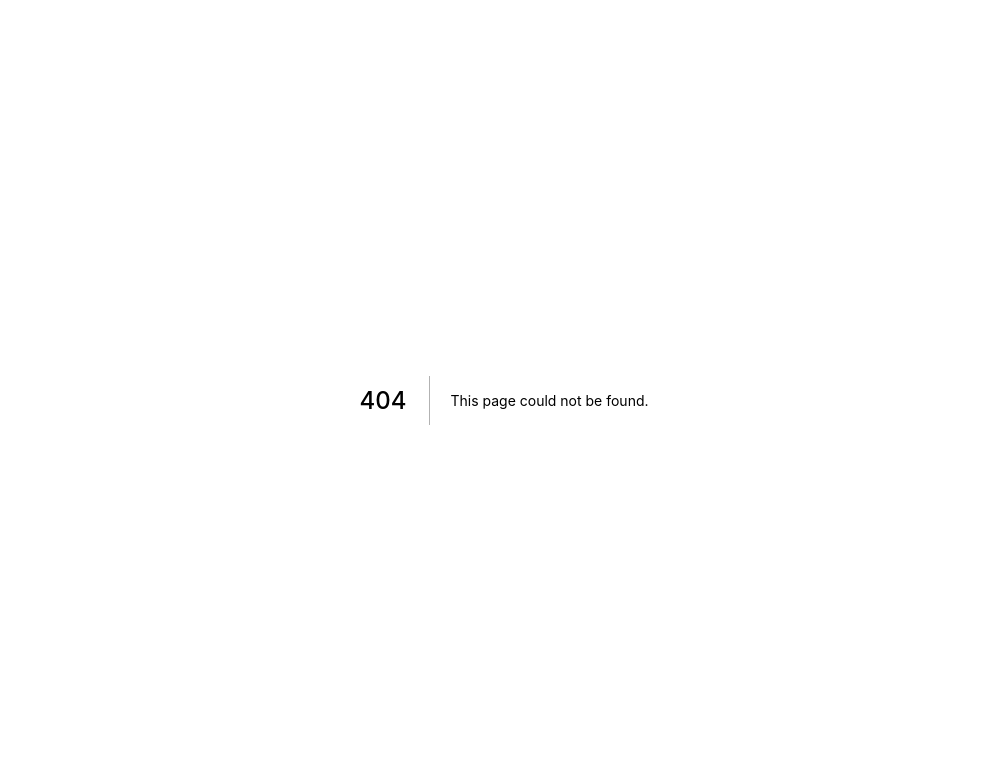
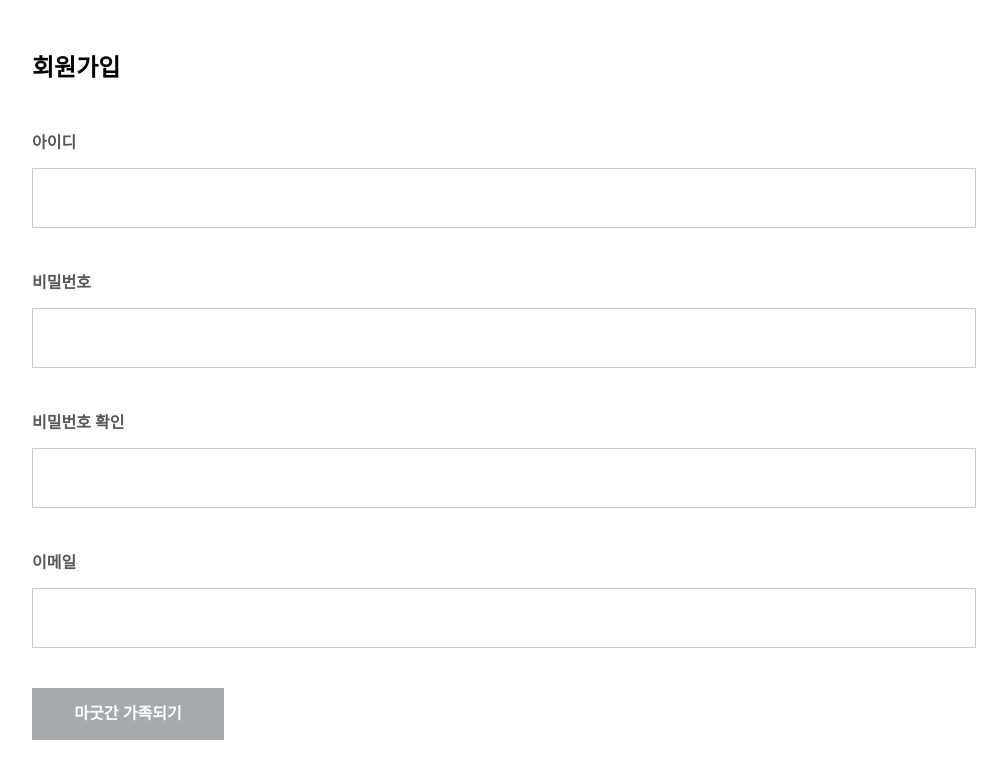
Before and after one commit to ProjectToStudy/magoodgan, a Next.js app in the folder frontend/: page /user/join in a window 1280 px wide. Before the commit this address had no page. Shown: the top 778 px of the page, without its empty margins (136-1143 px from the left). Built offline with nearby package versions, Linux system fonts and the light colour scheme; no server answers.

Commit message:
feat: 회원가입 초안 구현
회원가입 UI 구현
회원가입 input 유효성 검사 구현
회원가입 관련 상태관리 구현
회원가입 API 호출 구현

```diff
--- /dev/null
+++ b/frontend/components/user/Join.tsx
@@ -0,0 +1,74 @@
+import React from 'react';
+import { NextPage } from 'next';
+import { joinDuplicatedAPI } from '../../lib/api/auth';
+import useInput from '../../hooks/useInput';
+import styles from '../../styles/Join.module.scss';
+
+const duplicated = async (name: string, value:string) => {
+    try {
+        const res = await joinDuplicatedAPI({ [name]: value });
+        console.log(res);
+    } catch (e) {
+        console.log(e);
+    }
+};
+
+const validation = (name: string, value: string) => {
+    const idRegExp = /^[a-z][a-z0-9_]{2,19}$/;
+    const pwdRegExp = /^[a-z0-9]{4,}$/;
+    if (name === 'userId') {
+        if (idRegExp.test(value)) {
+            duplicated(name, value);
+        } else {
+            alert('아이디 조건 확인');
+        }
+    } else if (name === 'password') console.log(value, pwdRegExp.test(value));
+};
+
+const onBlur = (e: React.FocusEvent<HTMLInputElement>) => {
+    e.target.classList.remove(styles.focus);
+    validation(e.target.name, e.target.value);
+};
+
+interface InputParams {
+    title: string;
+    type: string;
+    name: string;
+    item: {
+        value: string;
+        onChange: (e: React.ChangeEvent<HTMLInputElement>) => void;
+        onFocus: (e: React.FocusEvent<HTMLInputElement>) => void;
+    };
+}
+
+const InputComponent = ({
+    title, type, name, item,
+}: InputParams) => {
+    return (
+        <div className={styles.row}>
+            <span className={styles.title_row}>{title}</span>
+            <input type={type} name={name} {...item} onBlur={(e) => { onBlur(e); }} required />
+        </div>
+    );
+};
+
+const JoinComponent: NextPage = () => {
+    const userId = useInput('');
+    const password = useInput('');
+    const confirmPassword = useInput('');
+    const email = useInput('');
+    return (
+        <main className={styles.content}>
+            <h2>회원가입</h2>
+            <div className={styles.row_group}>
+                <InputComponent title="아이디" type="text" name="userId" item={userId} />
+                <InputComponent title="비밀번호" type="password" name="password" item={password} />
+                <InputComponent title="비밀번호 확인" type="password" name="confirmPassword" item={confirmPassword} />
+                <InputComponent title="이메일" type="email" name="email" item={email} />
+                <button type="submit" name="submit" className={styles.submit}>마굿간 가족되기</button>
+            </div>
+        </main>
+    );
+};
+
+export default JoinComponent;
--- /dev/null
+++ b/frontend/hooks/useInput.ts
@@ -0,0 +1,15 @@
+import React, { useState } from 'react';
+import styles from '../styles/Join.module.scss';
+
+const useInput = (input: string) => {
+    const [value, setValue] = useState(input);
+    const onChange = (e: React.ChangeEvent<HTMLInputElement>) => {
+        setValue(e.target.value);
+    };
+    const onFocus = (e: React.FocusEvent<HTMLInputElement>) => {
+        e.target.classList.add(styles.focus);
+    };
+    return { value, onChange, onFocus };
+};
+
+export default useInput;
--- /dev/null
+++ b/frontend/lib/api/auth.ts
@@ -0,0 +1,5 @@
+import axios from '.';
+import { JoinAPIBody, JoinDuplicatedBody } from '../../types/auth';
+
+export const joinDuplicatedAPI = (body: JoinDuplicatedBody) => { axios.post('/api/join', body); };
+export const joinAPI = (body: JoinAPIBody) => { axios.post('/api/', body); };
--- /dev/null
+++ b/frontend/lib/api/index.ts
@@ -0,0 +1,17 @@
+import Axios, { AxiosError } from 'axios';
+
+const axios = Axios.create({
+    baseURL: process.env.NEXT_PUBLIC_CLIENT_URL,
+    withCredentials: true,
+});
+
+axios.interceptors.response.use(
+    (res) => {
+        return res;
+    },
+    (err: AxiosError) => {
+        return Promise.reject(err.response);
+    },
+);
+
+export default axios;
--- /dev/null
+++ b/frontend/pages/user/join.tsx
@@ -0,0 +1,16 @@
+import { NextPage } from 'next';
+import Head from 'next/head';
+import JoinComponent from '../../components/user/Join';
+
+const Join: NextPage = () => {
+    return (
+        <div id="container">
+            <Head>
+                <title>회원가입 | 이문세의 마굿간</title>
+            </Head>
+            <JoinComponent />
+        </div>
+    );
+};
+
+export default Join;
--- /dev/null
+++ b/frontend/store/auth.ts
@@ -0,0 +1,19 @@
+import { createSlice, PayloadAction } from '@reduxjs/toolkit';
+
+const initialState: { authMode: 'join' | 'login' } = {
+    authMode: 'join',
+};
+
+const auth = createSlice({
+    name: 'auth',
+    initialState,
+    reducers: {
+        setAuthMode(state, action: PayloadAction<'join' | 'login'>) {
+            state.authMode = action.payload;
+        },
+    },
+});
+
+export const authActions = { ...auth.actions };
+
+export default auth;
--- /dev/null
+++ b/frontend/styles/Join.module.scss
@@ -0,0 +1,50 @@
+.content {
+  gap: 45px;
+  padding: 48px 40px;
+}
+
+.row_group, .row {
+  display: flex;
+  flex-direction: column;
+}
+.row_group {
+  gap: 40px;
+}
+.row {
+  gap: 12px;
+
+  & input {
+    width: 100%;
+    height: 60px;
+    padding: 16px;
+    border: 1px solid var(--gray-03);
+    font-size: 16px;
+    font-weight: 400;
+    line-height: 28px;
+    &:focus {
+      outline: none;
+    }
+    &.focus {
+      border: 1px solid #5D5FEF;
+    }
+  }
+}
+
+.title_row {
+  font-size: 16px;
+  font-weight: 700;
+  line-height: 28px;
+  color: var(--gray-07);
+}
+
+.submit {
+  width: 192px;
+  height: 52px;
+  padding: 12px 16px;
+  border: none;
+  background-color: var(--gray-04);
+  font-weight: 700;
+  font-size: 16px;
+  line-height: 28px;
+  color: white;
+}
--- a/frontend/styles/globals.css
+++ b/frontend/styles/globals.css
@@ -11,6 +11,36 @@ a {
   text-decoration: none;
 }
 
+h1, h2, h3, h4, h5, h6 {
+  margin: 0;
+}
+
 * {
   box-sizing: border-box;
 }
+
+:root {
+  --gray-01: #F2F5F7;
+  --gray-02: #E6E8EB;
+  --gray-03: #C6CACF;
+  --gray-04: #A6AAAD;
+  --gray-05: #87898C;
+  --gray-06: #6E7073;
+  --gray-07: #565759;
+  --gray-08: #3C3E3F;
+  --gray-09: #2C2D2E;
+  --gray-10: #18191A;
+}
+
+#container {
+  display: flex;
+  justify-content: center;
+}
+main {
+  display: flex;
+  flex-direction: column;
+  width: 100%;
+  min-width: 360px;
+  max-width: 1024px;
+  font-family: 'Noto Sans', 'Noto Sans KR', sans-serif;
+}
```
Also changed, not shown: frontend/pages/index.tsx (+46 -44 lines), frontend/store/index.ts (added, +41 -0 lines), frontend/types/auth.d.ts (added, +9 -0 lines).
